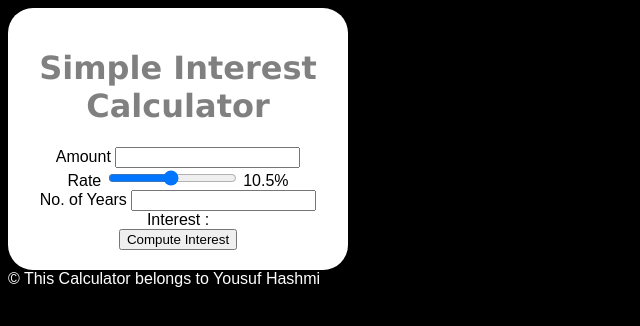
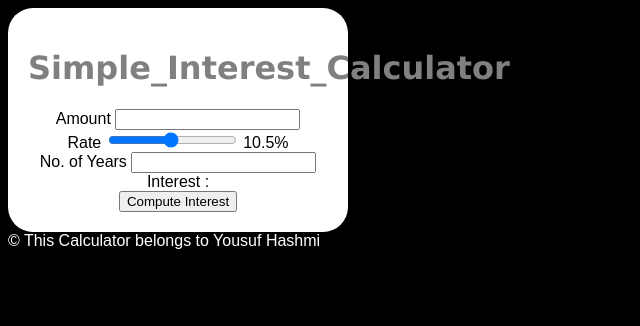
Before and after one commit to YousufHashmi786111726/Simple_Interest_Calculator, a plain HTML site: page index.html in a window 1280 px wide. Shown: the whole page, without its empty margins (0-640 px from the left). Drawn offline with Linux system fonts and the light colour scheme.

Commit message:
updated index.html

```diff
--- a/index.html
+++ b/index.html
@@ -7,7 +7,7 @@
     </head>
     <body>
         <div class="maindiv">
-            <h1>Simple Interest Calculator</h1>
+            <h1>Simple_Interest_Calculator</h1>
 
         Amount <input type="number"  id="principal">  <br/>
         Rate <input type="range" id="rate" min="1" max="20" value="10.25" step="0.25" onchange="updateRate()">
```
